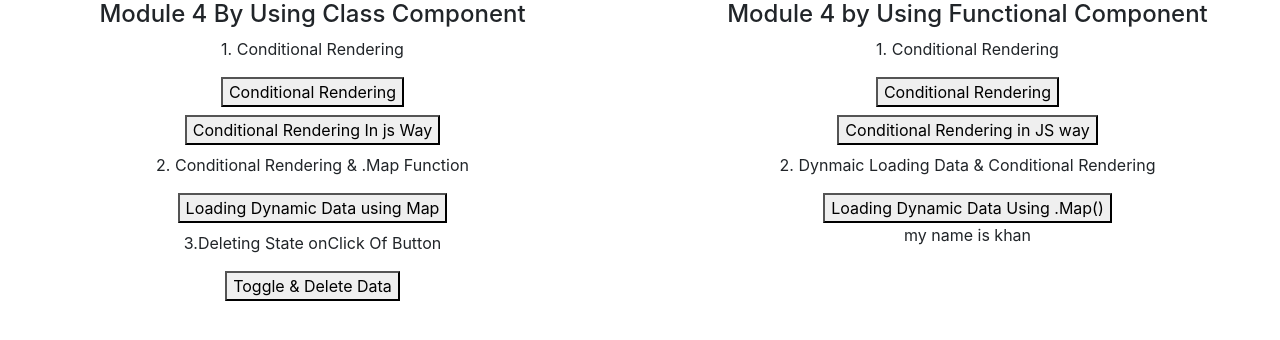
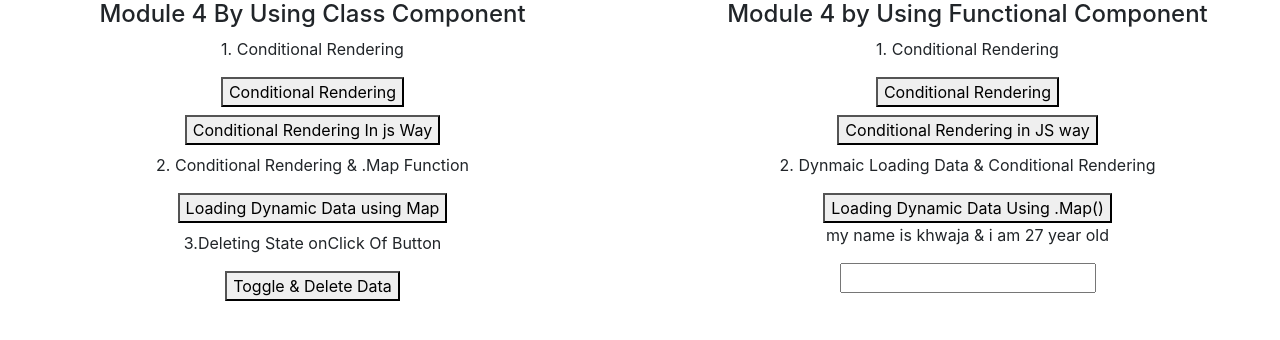
Before and after one commit to HusnainK721/my-first-app, a React (Create React App) app: page / in a window 1280 px wide. Shown: the top 340 px of the page. Built offline with nearby package versions, Linux system fonts and the light colour scheme.

Commit message:
working with deleting state in functional comp

```diff
--- a/src/Component/Module-4-ListAndConditional/ListAndConditionalFunctional/D-DeletingStateF/DeletingStateChildF.jsx
+++ b/src/Component/Module-4-ListAndConditional/ListAndConditionalFunctional/D-DeletingState/DeletingStateChildF.jsx
@@ -3,7 +3,8 @@ import React from "react";
 export const DeletingStateChildF = () => {
   return (
     <div>
-      <p>my name is khan</p>
+      <p>my name is khwaja & i am 27 year old</p>
+      <input type="text" />
     </div>
   );
 };
--- a/src/Component/Module-4-ListAndConditional/Module4ListAndConditional.jsx
+++ b/src/Component/Module-4-ListAndConditional/Module4ListAndConditional.jsx
@@ -7,7 +7,7 @@ import { ConditionalRenderingParentInJSWayFunc } from "./ListAndConditionalFunct
 import { OutputtingListDynamicallyParentC } from "./ListAndConditionalClass/C-OutputtingListDynamically/OutputtingListDynamicallyParentC";
 import { OutputtingListDynamicallyParentF } from "./ListAndConditionalFunctional/C-OutputtingListDynamicUsingMap/OutputtingListDynamicallyParentF";
 import { DeletingStateParentC } from "./ListAndConditionalClass/D-DeletingState/DeletingStateParentC";
-import { DeletingStateParentF } from "./ListAndConditionalFunctional/D-DeletingStateF/DeletingStateParentF";
+import { DeletingStateParentF } from "./ListAndConditionalFunctional/D-DeletingState/DeletingStateParentF";
 
 export const Module4ListAndConditional = () => {
   return (
```
Also changed, not shown: src/Component/Module-4-ListAndConditional/ListAndConditionalFunctional/D-DeletingState/DeletingStateParentF.jsx (renamed from src/Component/Module-4-ListAndConditional/ListAndConditionalFunctional/D-DeletingStateF/DeletingStateParentF.jsx), 1 other file (tests, documents, lock files or other folders).
